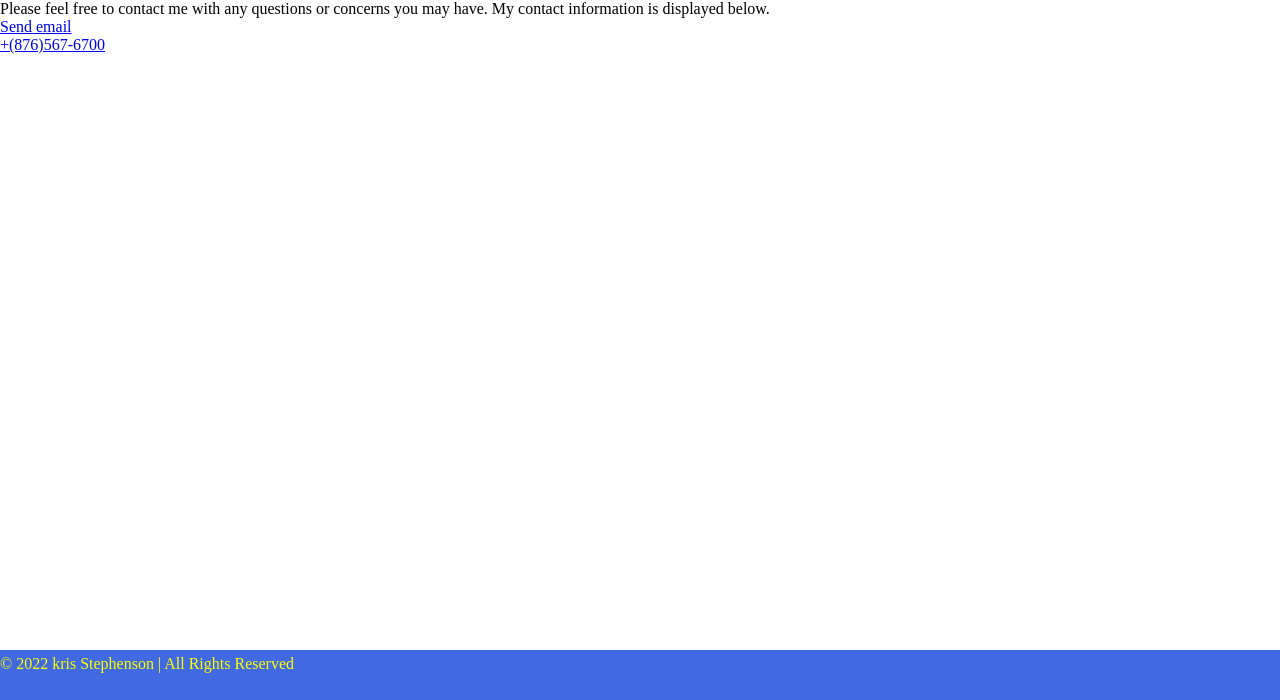
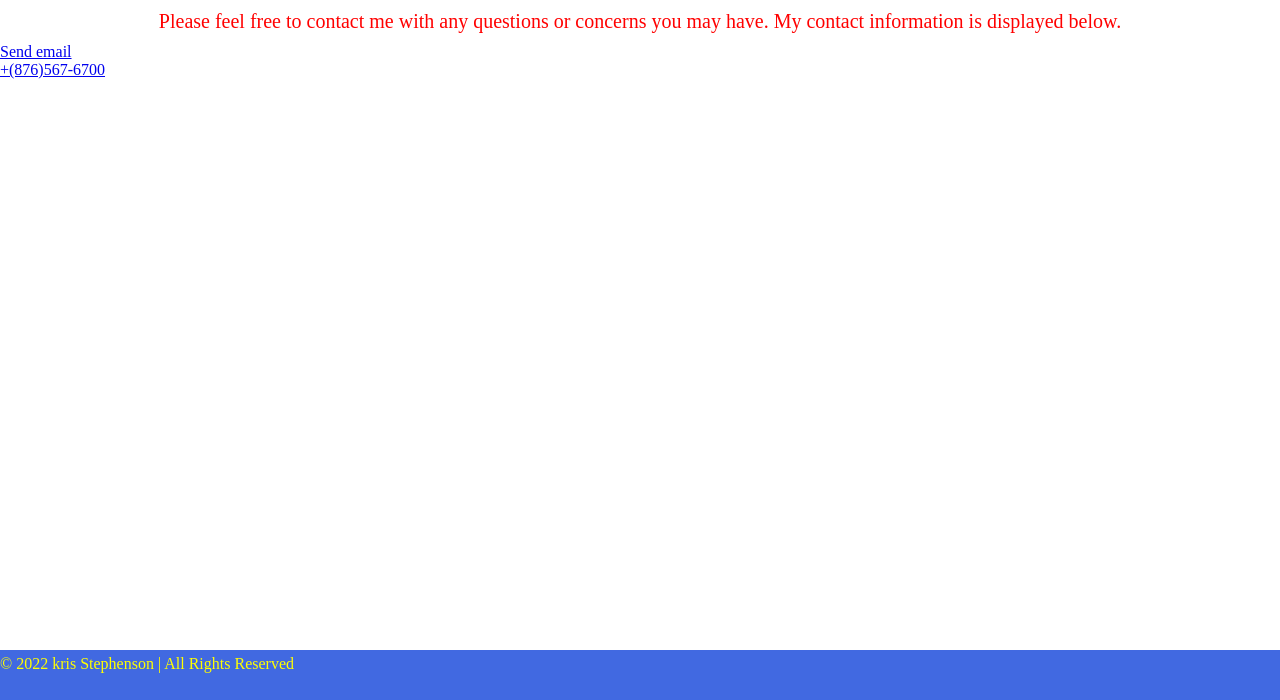
Before and after one commit to stephensonc-jm/stephensonc-jm.github.io, a plain HTML site: page contact.html in a window 1280 px wide. Shown: the part 100-800 px from the top of the page. Drawn offline with Linux system fonts and the light colour scheme.

Commit message:
Update main.css

```diff
--- a/Styles/main.css
+++ b/Styles/main.css
@@ -16,6 +16,14 @@
     margin-right: auto;
 }
 
+.bodytext {
+    text-align: center;
+    color: red;
+    font-size: 20px;
+    padding: 10px;
+    margin-left: auto;
+    margin-right: auto;
+}
 
 
 .btnPlay button{
```
